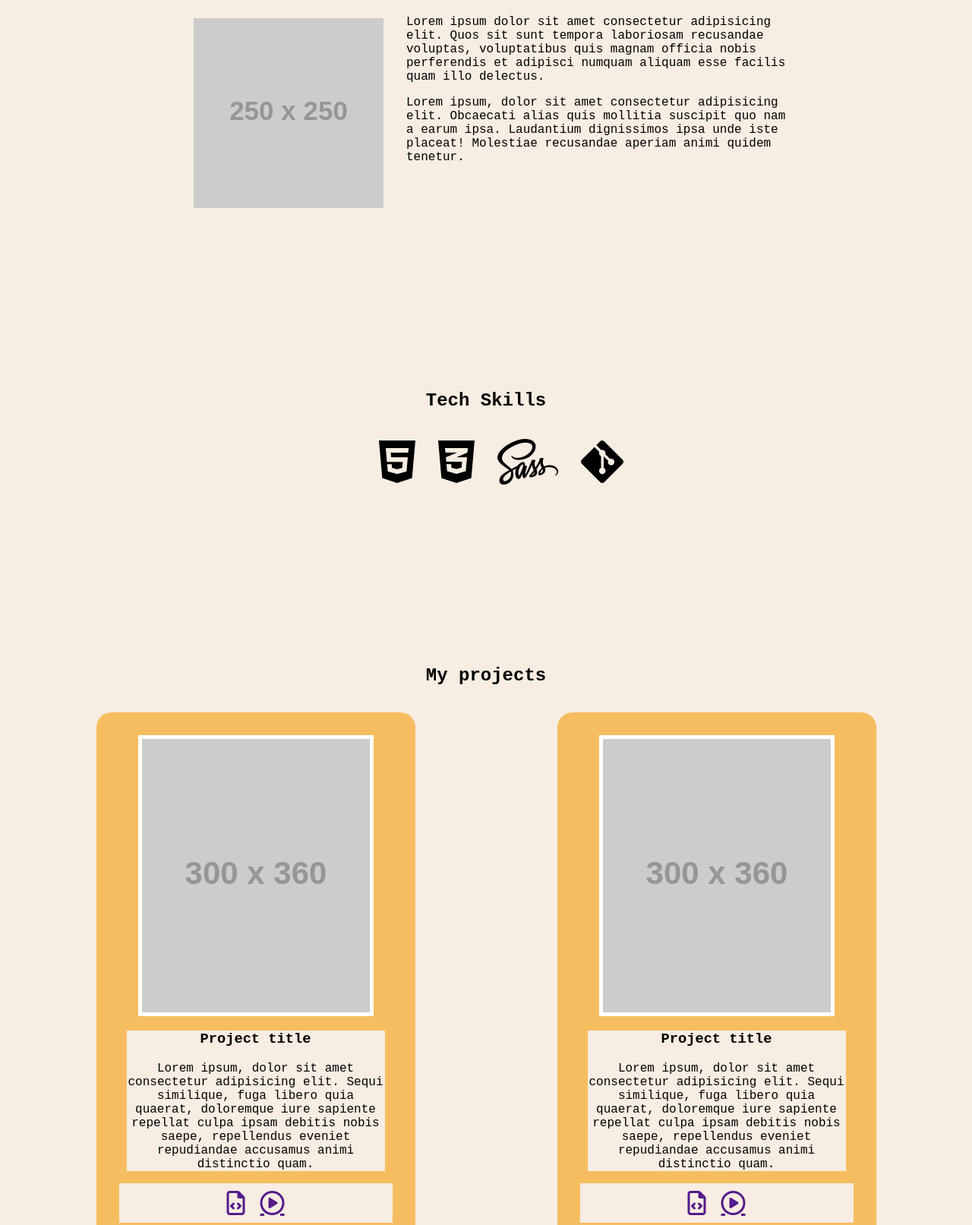
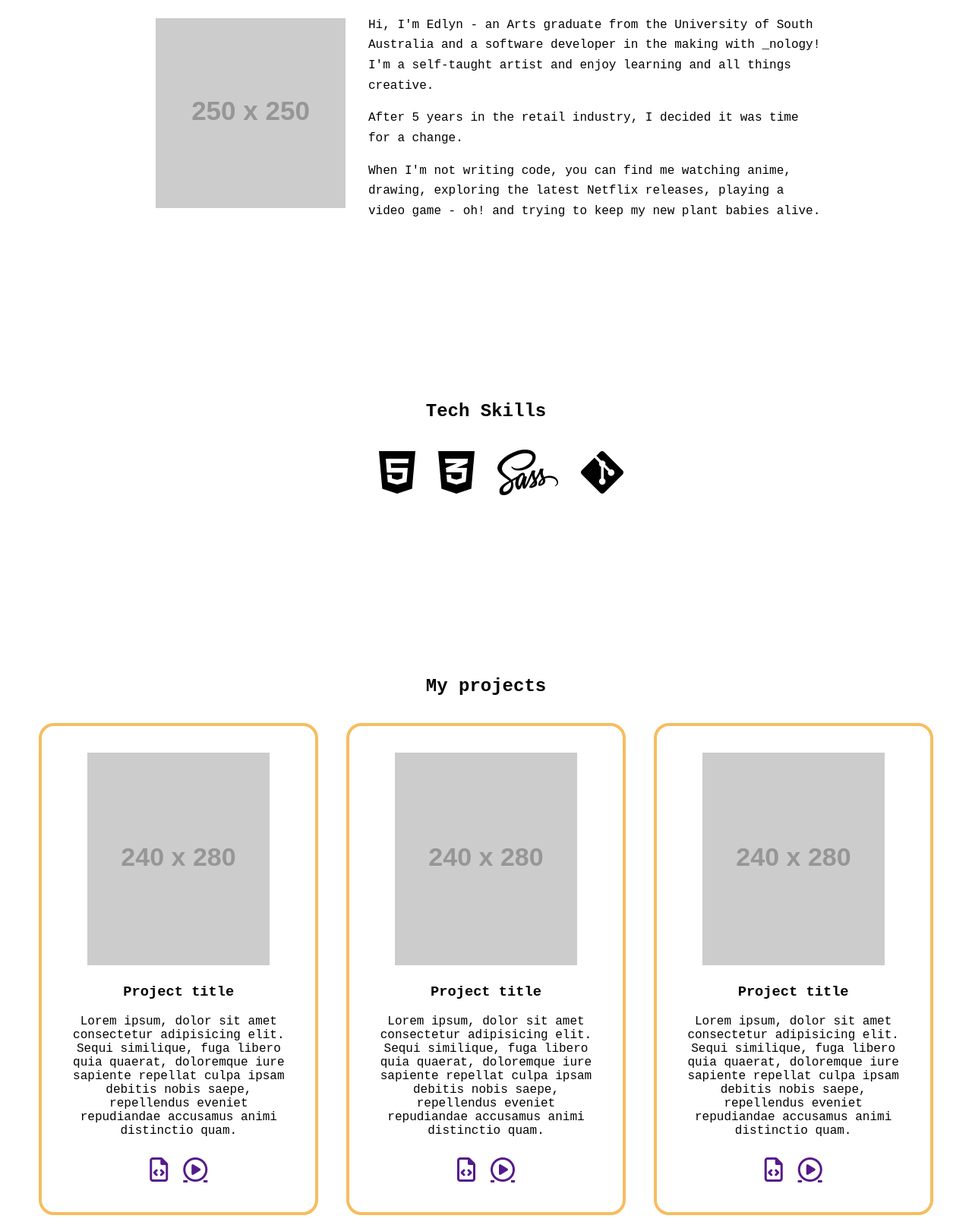
Before and after one commit to edlyn-e/edlyn-e.github.io, a plain HTML site: page index.html in a window 1280 px wide. Shown: the part 938-2551 px from the top of the page at 76% size. Drawn offline with Linux system fonts and the light colour scheme; placeholder pictures from the web are drawn by us; a web font is replaced by a local one.

Commit message:
added links to bio, removed background colour, added another project placeholder and content to about me section

```diff
--- a/index.html
+++ b/index.html
@@ -51,23 +51,25 @@
                 <div class="about-me__content">
                     <img
                         class="about-me__img"
-                        src="https://via.placeholder.com/250"
+                        src="http://via.placeholder.com/250x250"
                     />
-
+                    <!-- brief profile here about me -->
                     <div class="about-me__text">
                         <p>
-                            Lorem ipsum dolor sit amet consectetur adipisicing
-                            elit. Quos sit sunt tempora laboriosam recusandae
-                            voluptas, voluptatibus quis magnam officia nobis
-                            perferendis et adipisci numquam aliquam esse facilis
-                            quam illo delectus.
+                            Hi, I'm Edlyn - an Arts graduate from the University
+                            of South Australia and a software developer in the
+                            making with _nology! I'm a self-taught artist and
+                            enjoy learning and all things creative.
                         </p>
                         <p>
-                            Lorem ipsum, dolor sit amet consectetur adipisicing
-                            elit. Obcaecati alias quis mollitia suscipit quo nam
-                            a earum ipsa. Laudantium dignissimos ipsa unde iste
-                            placeat! Molestiae recusandae aperiam animi quidem
-                            tenetur.
+                            After 5 years in the retail industry, I decided it
+                            was time for a change.
+                        </p>
+                        <p>
+                            When I'm not writing code, you can find me watching
+                            anime, drawing, exploring the latest Netflix
+                            releases, playing a video game - oh! and trying to
+                            keep my new plant babies alive.
                         </p>
                     </div>
                 </div>
@@ -96,9 +98,12 @@
             <!-- Project Section: Gallery -->
             <article class="project section">
                 <h2 class="section__title">My projects</h2>
+
+                <!-- Project content starts here -->
                 <section class="project-content">
+                    <!-- Project #1: Details start here -->
                     <div class="project__item">
-                        <img src="http://via.placeholder.com/300x360" />
+                        <img src="http://via.placeholder.com/240x280" />
                         <div class="project__text">
                             <h3>Project title</h3>
                             <p>
@@ -121,8 +126,9 @@
                         </div>
                     </div>
 
+                    <!-- Project #2: Details start here -->
                     <div class="project__item">
-                        <img src="http://via.placeholder.com/300x360" />
+                        <img src="http://via.placeholder.com/240x280" />
                         <div class="project__text">
                             <h3>Project title</h3>
                             <p>
@@ -145,8 +151,34 @@
                         </div>
                     </div>
 
+                    <!-- Project #3: Details start here -->
                     <div class="project__item">
-                        <img src="http://via.placeholder.com/300x360" />
+                        <img src="http://via.placeholder.com/240x280" />
+                        <div class="project__text">
+                            <h3>Project title</h3>
+                            <p>
+                                Lorem ipsum, dolor sit amet consectetur
+                                adipisicing elit. Sequi similique, fuga libero
+                                quia quaerat, doloremque iure sapiente repellat
+                                culpa ipsam debitis nobis saepe, repellendus
+                                eveniet repudiandae accusamus animi distinctio
+                                quam.
+                            </p>
+                        </div>
+
+                        <div class="project__footer">
+                            <a class="icon" href=""
+                                ><i class="fa-regular fa-file-code fa-2x"></i
+                            ></a>
+                            <a class="icon" href=""
+                                ><i class="fa-regular fa-circle-play fa-2x"></i
+                            ></a>
+                        </div>
+                    </div>
+
+                    <!-- Project #4: Details start here -->
+                    <div class="project__item">
+                        <img src="http://via.placeholder.com/240x280" />
                         <div class="project__text">
                             <h3>Project title</h3>
                             <p>
@@ -178,13 +210,19 @@
             <section class="footer--nav">
                 <ul class="footer--nav__list">
                     <li class="footer--nav__list-item">
-                        <i class="fa-brands fa-github-square fa-2x"></i>
+                        <a href="https://github.com/edlyn-e"
+                            ><i class="fa-brands fa-github-square fa-2x"></i
+                        ></a>
                     </li>
                     <li class="footer--nav__list-item">
-                        <i class="fa-brands fa-linkedin fa-2x"></i>
+                        <a href="https://www.linkedin.com/in/edlyn-evangelista/"
+                            ><i class="fa-brands fa-linkedin fa-2x"></i
+                        ></a>
                     </li>
                     <li class="footer--nav__list-item">
-                        <i class="fa-solid fa-square-envelope fa-2x"></i>
+                        <a href="mailto:edlyn.evangelista@outlook.com"
+                            ><i class="fa-solid fa-square-envelope fa-2x"></i
+                        ></a>
                     </li>
                 </ul>
             </section>
--- a/styles.scss
+++ b/styles.scss
@@ -1,8 +1,9 @@
 * {
     font-family: "PT Mono", monospace;
-    background-color: #f7ede2;
 }
-
+.nav-bar-container {
+    position: fixed;
+}
 .nav-bar {
     display: flex;
     justify-content: space-between;
@@ -51,11 +52,14 @@
 
     &__img {
         padding: 20px;
+        height: 250px;
+        width: 250px;
     }
 
     &__text {
-        padding: 0px 10px;
-        max-width: 500px;
+        margin: 0px 10px;
+        max-width: 600px;
+        line-height: 20pt;
     }
 }
 
@@ -76,14 +80,16 @@
 }
 
 .project {
+    max-width: max-content;
+
     .project-content {
         display: flex;
         justify-content: space-around;
         flex-wrap: wrap;
     }
     &__item {
-        background-color: #f6bd60;
-        max-width: 360px;
+        border: 4px solid #f6bd60;
+        max-width: 300px;
         padding: 30px;
         border-radius: 20px;
         margin: 15px;
```
Also changed, not shown: styles.css.
